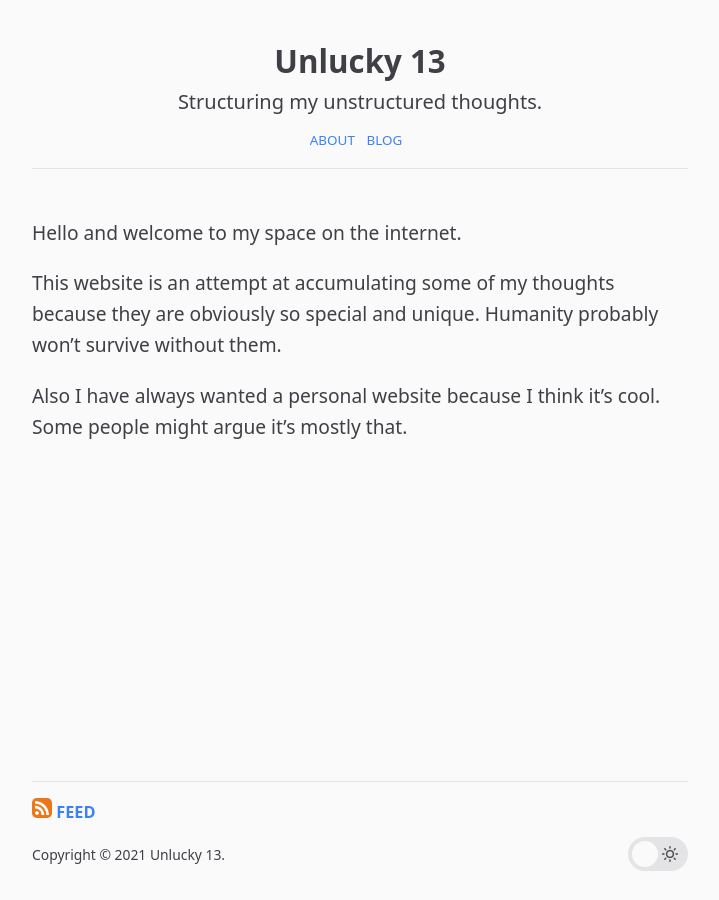
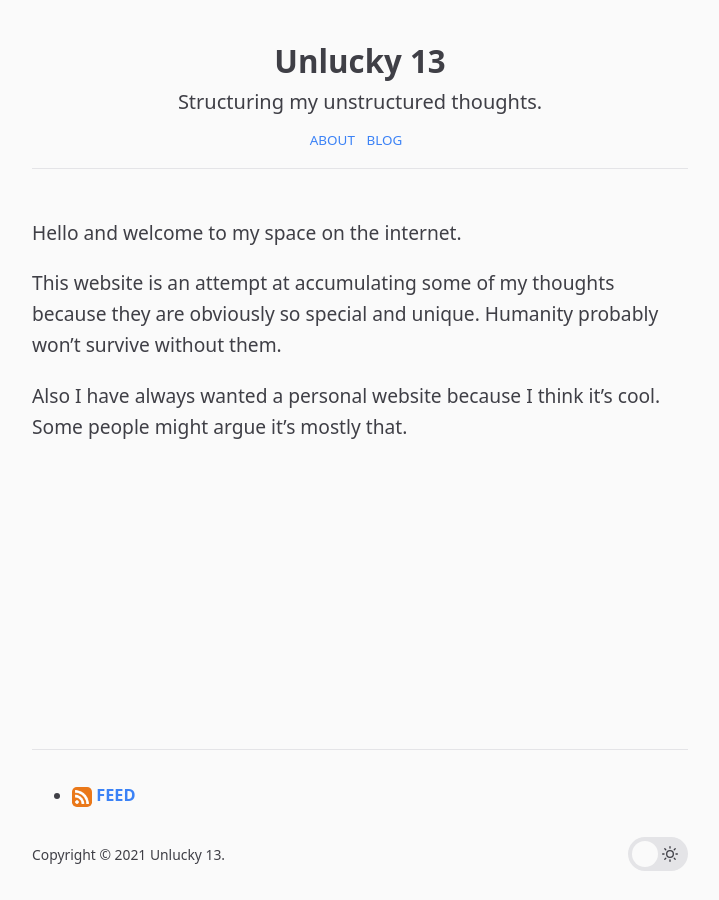
Before and after one commit to imhobo/imhobo.github.io, a Jekyll site: the page built from index.md, in a window 1280 px wide. Shown: the whole page, without its empty margins (280-999 px from the left). Built offline with Jekyll 4.4.1, drawn with Linux system fonts in a browser that asks for light colours.

Commit message:
rss image align center

```diff
--- a/_includes/footer.html
+++ b/_includes/footer.html
@@ -1,9 +1,15 @@
 <footer class="footer">
 
-  <a href="/feed.xml">
-    <img style="width:20px; height:20px;" src="/images/rss.png" >
-    <span style="line-height:20px;"><b>FEED</b></span>
-  </a>
+  <ul class="social-icons">
+
+    <li>
+      <a href="/feed.xml">
+        <img style="vertical-align:middle" src="/images/rss.png" width="20" height="20">
+        <b>FEED</b>
+      </a>
+    </li>
+  </ul>
+
 
   <div class="footer__credit">
     <div>
```
